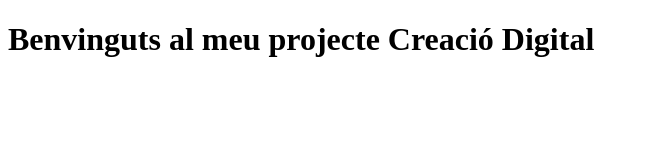
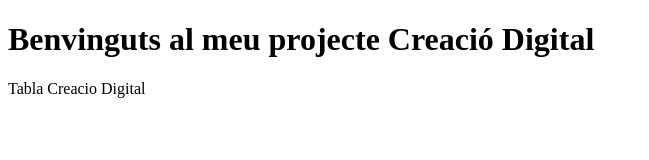
Before and after one commit to MMMazaira/CreacioDigital, a plain HTML site: page index.html in a window 1280 px wide. Shown: the whole page, without its empty margins (0-649 px from the left). Drawn offline with Linux system fonts and the light colour scheme.

Commit message:
Update index.html
Canvis desde el Git

```diff
--- a/index.html
+++ b/index.html
@@ -11,7 +11,8 @@ Click nbfs://nbhost/SystemFileSystem/Templates/Other/html.html to edit this temp
     </head>
     <body>
         <h1> Benvinguts al meu projecte Creació Digital</h1>
-
+        <!-- canvis desde el Git-->
+        <div> Tabla Creacio Digital </div>
 
     </body>
 </html>
```
